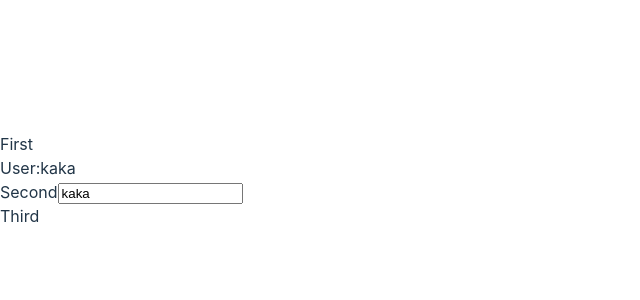
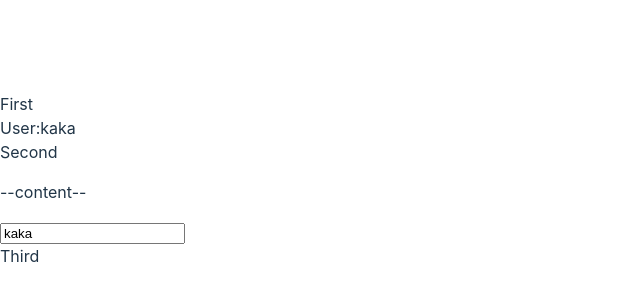
Before and after one commit to c2kaka/mini-redux, a React (Vite) app: page / in a window 1280 px wide. Shown: the part 220-520 px from the top of the page, without its empty margins (0-640 px from the left). Built offline with nearby package versions, Linux system fonts and the light colour scheme.

Commit message:
feat: create connect function

```diff
--- a/src/App.jsx
+++ b/src/App.jsx
@@ -17,7 +17,7 @@ function App() {
 }
 
 const First = () => <section>First<User/></section>
-const Second = () => <section>Second<Wrapper/></section>
+const Second = () => <section>Second<UserModifier>--content--</UserModifier></section>
 const Third = () => <section>Third</section>
 
 /**
@@ -46,21 +46,26 @@ const User = () => {
   return <div>User:{contextValue.appState.user.name}</div>
 }
 
-const Wrapper = () => {
-  const { appState, setAppState } = useContext(appContext);
-  const dispatch = (action) => {
-    setAppState(reducer(appState, action));
+const connect = (Component) => {
+  return (props) => {
+    const { appState, setAppState } = useContext(appContext);
+    const dispatch = (action) => {
+      setAppState(reducer(appState, action));
+    }
+
+    return <Component {...props} dispatch={dispatch} state={appState}/>
   }
+};
 
-  return <UserModifier dispatch={dispatch} state={appState}/>
-}
-
-const UserModifier = ({ dispatch, state }) => {
+const UserModifier = connect(({ dispatch, state, children }) => {
   const onChange = (e) => {
     dispatch({type: 'updateUser', payload: {name: e.target.value}})
   }
 
-  return <input type="text" value={state.user.name} onChange={onChange}/>
-}
+  return <div>
+    <p>{children}</p>
+    <input type="text" value={state.user.name} onChange={onChange}/>
+  </div>
+})
 
 export default App
```
